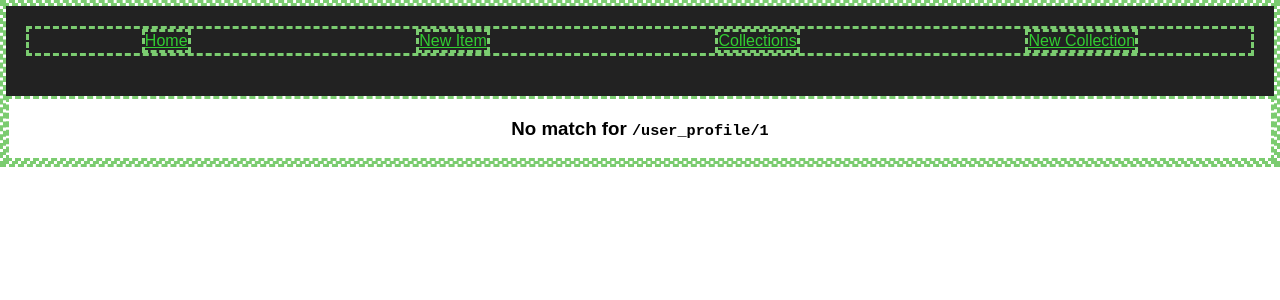
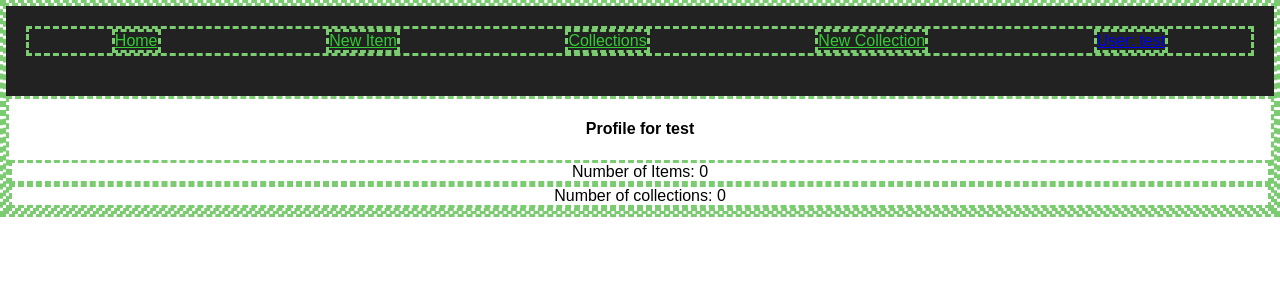
Before and after one commit to mpmckenna8/inventorium, a React (Create React App) app: page /user_profile/1 in a window 1280 px wide. Shown: the top 300 px of the page. Built offline with nearby package versions, Linux system fonts and the light colour scheme; no server answers.

Commit message:
Added a very basic user profile page and a link to it in the headerlinks. But still no way to sign in a new user.

```diff
--- a/package.json
+++ b/package.json
@@ -9,6 +9,9 @@
     "babel-preset-react-app": "^7.0.0",
     "enzyme": "^3.8.0",
     "jest-cli": "^23.6.0",
+    "jsonwebtoken": "^8.4.0",
+    "passport-jwt": "^4.0.0",
+    "passport-local": "^1.0.0",
     "pg": "^7.8.0",
     "react": "^16.4.1",
     "react-dom": "^16.4.1",
--- a/src/App.js
+++ b/src/App.js
@@ -21,6 +21,8 @@ import NewCollection from "./containers/newcollection.js"
 import NewUserCollection from "./containers/new_user_collection.js"
 import NewCollectionType from "./containers/new_collection_type.js"
 import EditItem from "./containers/edit_item.js"
+import User_Profile from './containers/user_profile.js'
+
 class App extends Component {
   render() {
     return (
@@ -47,6 +49,7 @@ class App extends Component {
                 <Route path="/edit_item/:idnum" component={EditItem}/>
 
                 <Route path="/new_collection_type" component={NewCollectionType}/>
+                <Route path="/user_profile/:u_id" component={User_Profile}/>
                 <Route component={NoMatch}/>
               </Switch>
       </div>
--- a/src/client_routing/headerlinks.js
+++ b/src/client_routing/headerlinks.js
@@ -1,11 +1,12 @@
 
 import React, {Component} from 'react';
 import {Link } from 'react-router-dom'
+import {connect} from 'react-redux';
 
 class HeaderLinks extends Component {
 
   render() {
-
+    console.log('this in links', this)
 
     return (
       <div className="headerLinkDiv">
@@ -25,10 +26,25 @@ class HeaderLinks extends Component {
           New Collection
           </Link>
         </div>
+
+        <div><Link to={"/user_profile/" + this.props.User.u_id}>
+          User: {this.props.User.name}
+          </Link>
+        </div>
       </div>
 
     )
   }
 }
 
-export default HeaderLinks
+
+
+const mapStateToProps = state => {
+  let headerProps = {
+    user: state.User
+  }
+
+  return state
+}
+
+export default connect(mapStateToProps)(HeaderLinks)
--- a/src/components/item_list_view.js
+++ b/src/components/item_list_view.js
@@ -2,7 +2,6 @@ import React from 'react'
 import { Link } from 'react-router-dom'
 
 import {editItemQuant} from "../actions/item_actions.js"
-import {setReturnHome} from "../actions/actions.js"
 
 
 const ItemListView = (params) => {
--- /dev/null
+++ b/src/containers/user_profile.js
@@ -0,0 +1,33 @@
+import React, { Component } from 'react';
+import {connect} from 'react-redux';
+
+
+class User_Profile extends Component {
+
+
+  render() {
+    console.log('props for user profile', this.props)
+    return (
+      <div>
+        <h4>Profile for {this.props.name}</h4>
+        <div>
+          Number of Items: { this.props.items.length }
+        </div>
+        <div>
+          Number of collections: { this.props.collections.length}
+        </div>
+      </div>
+    )
+  }
+}
+
+
+const mapStateToProps = state => {
+  console.log('state to map', state)
+
+  let profile_state = state.User
+
+  return profile_state;
+}
+
+export default connect(mapStateToProps)(User_Profile)
```
Also changed, not shown: src/components/user_collection_view.js (+2 -5 lines).
